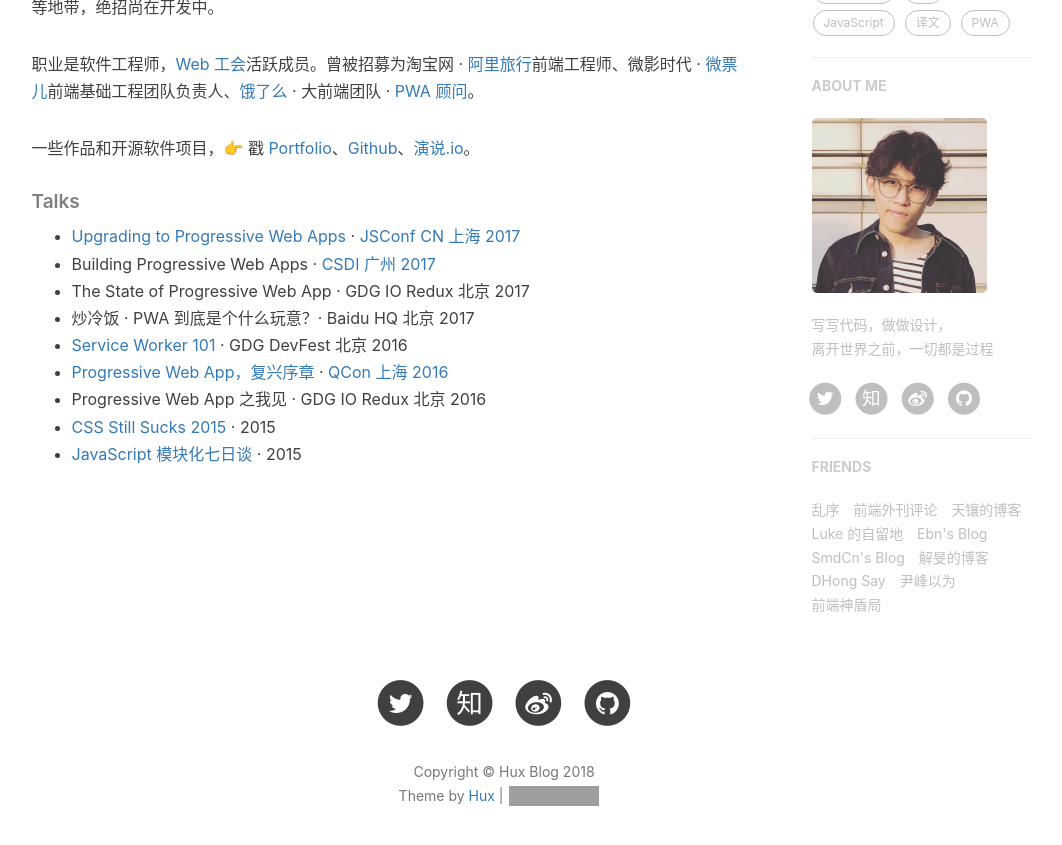
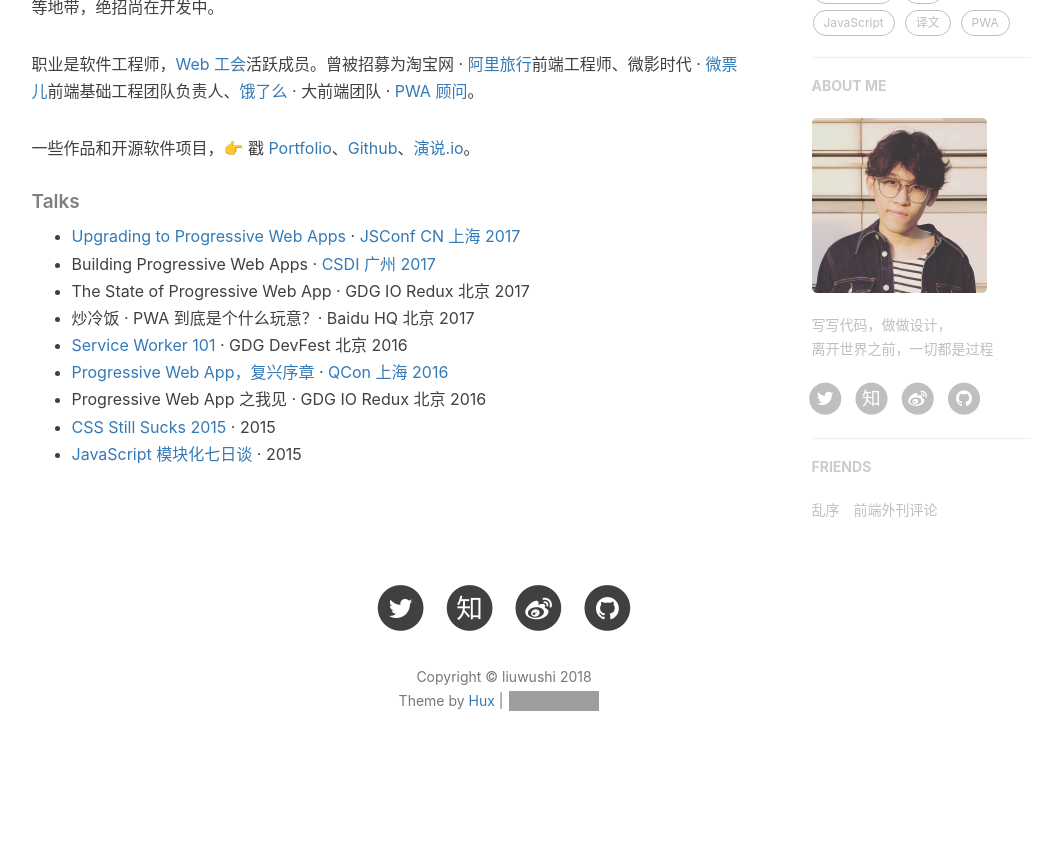
Before and after one commit to LiuWuShi/liuwushi.github.io, a Jekyll site: the page built from about.html, in a window 1280 px wide and 900 px high, scrolled down 636 px. Shown: the top 845 px of the window, without its empty margins (136-1198 px from the left). Built offline with Jekyll 4.4.1, drawn with Linux system fonts in a browser that asks for light colours; nearby versions of some CDN libraries; comment, search, counter and statistics services are not loaded; after the commit the page ends 1441 px from its top, so only the background shows below that; grey boxes are pictures that could not be loaded.

Commit message:
modify _config.yml

```diff
--- a/_config.yml
+++ b/_config.yml
@@ -1,22 +1,22 @@
 # Site settings
-title: Hux Blog
-SEOTitle: 黄玄的博客 | Hux Blog
+title: liuwushi
+SEOTitle: 刘杰的博客 | Jessy Blog
 header-img: img/home-bg.jpg
-email: huxpro@gmail.com
-description: "关于前端与设计、黑客与画家 | 黄玄，Web & Mobile Lover，Software Engineer，UX Designer | 这里是 @Hux黄玄 的个人博客，与你一起发现更大的世界。"
-keyword: "黄玄, Hux黄玄, Hux, 鬼栈, huxpro, @huxpro, 黄玄的博客, Hux Blog, 博客, 个人网站, 互联网, Web, JavaScript, 前端, 设计"
-url: "https://huangxuan.me"              # your host, for absolute URL
+email: jessyliu@foxmail.com
+description: "通讯、程序员 | 刘杰，Software Engineer | 这里是 @Jessy刘杰 的个人博客。"
+keyword: "刘杰, jessy, jessyliu, 指如出剑, 固网, 检测, OAM"
+url: ""              # your host, for absolute URL
 baseurl: ""                             # for example, '/blog' if your blog hosted on 'host/blog'
 
 
 
 # SNS settings
 RSS: false
-weibo_username:     huxpro
-zhihu_username:     huxpro
-github_username:    huxpro
-twitter_username:   huxpro
-#facebook_username:  huxpro
+weibo_username:     jessyliu
+zhihu_username:     jessyliu
+github_username:    jessyliu
+twitter_username:   jessyliu
+#facebook_username:  jessyliu
 # linkedin_username:  firstname-lastname-idxxxx
 
 
@@ -48,7 +48,7 @@ kramdown:
 
 
 # Disqus settings
-disqus_username: hux
+disqus_username: jessy
 
 # Netease setttings
 netease_comment: false
@@ -95,29 +95,5 @@ friends: [
     },{
         title: "前端外刊评论",
         href: "http://qianduan.guru/"
-    },{
-        title: "天镶的博客",
-        href: "http://lingyu.wang/"
-    },{
-        title: "Luke 的自留地",
-        href: "http://hmqk1995.github.io"
-    },{
-        title: "Ebn's Blog",
-        href: "http://ebnbin.com/"
-    },{
-        title: "SmdCn's Blog",
-        href: "http://blog.smdcn.net"
-    },{
-        title: "解旻的博客",
-        href: "http://xieminis.me/"
-    },{
-        title: "DHong Say",
-        href: "http://dhong.co"
-    },{
-        title: "尹峰以为",
-        href: "http://ingf.github.io/"
-    },{
-        title: "前端神盾局",
-        href: "http://wepiaofei.github.io/blog/"
     }
 ]
```
